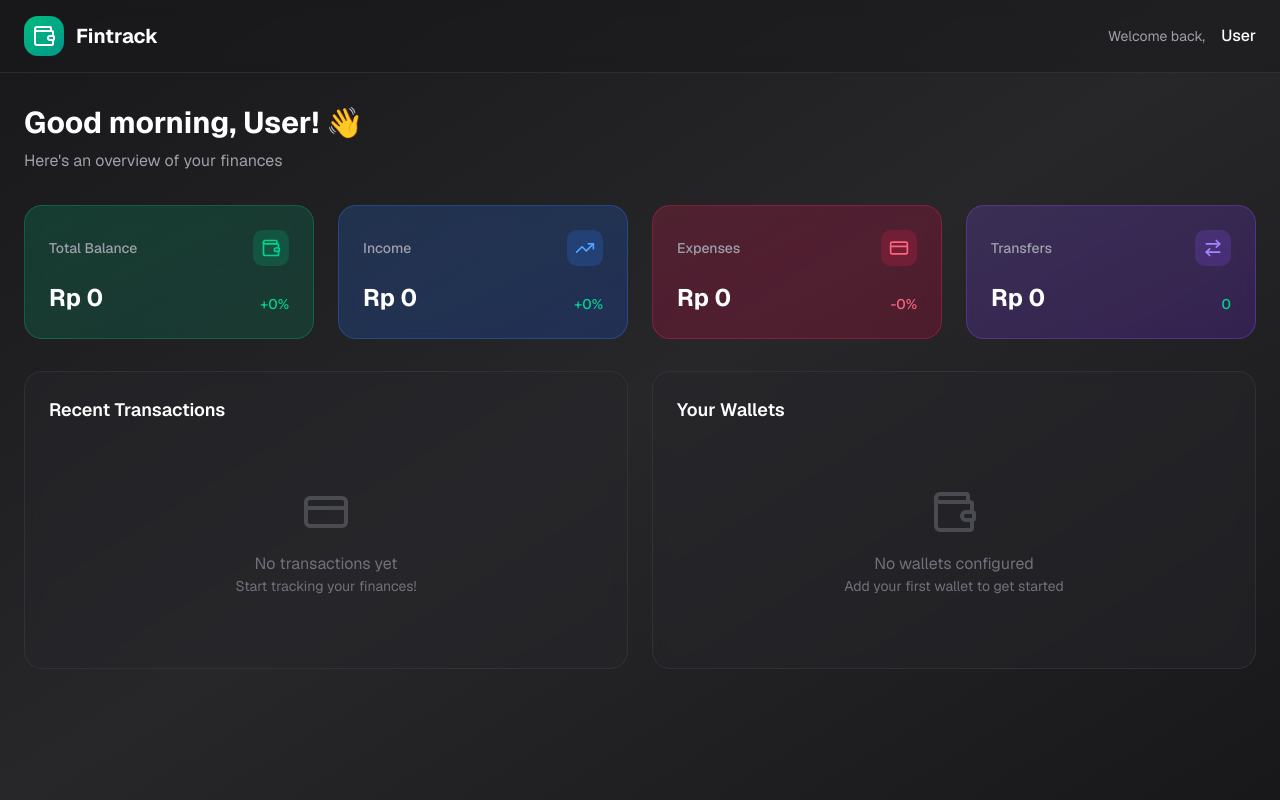
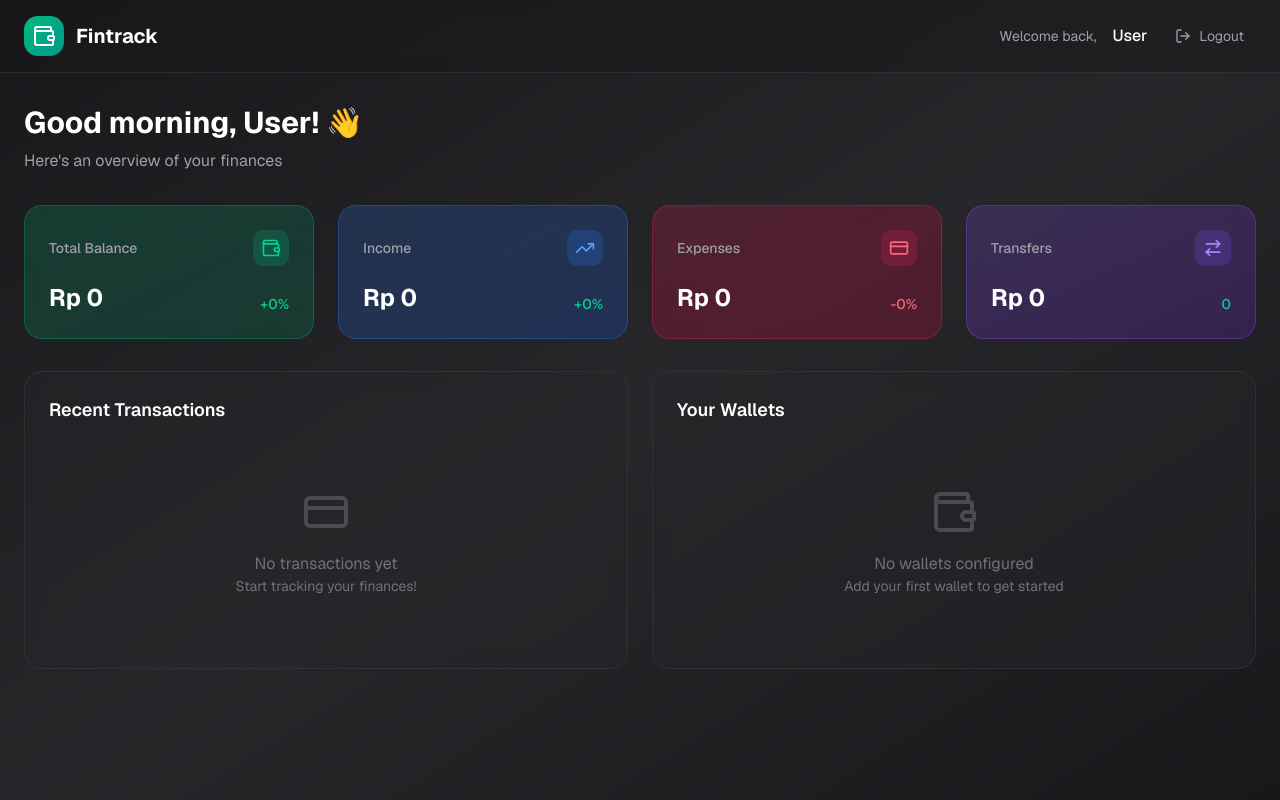
Before and after one commit to dzkrii/fintrack, a Next.js app: page /dashboard in a window 1280 px wide. Built offline with nearby package versions, Linux system fonts and the light colour scheme; no server answers.

Commit message:
feat: Add logout functionality with a dedicated button on the dashboard.

```diff
--- a/app/dashboard/page.tsx
+++ b/app/dashboard/page.tsx
@@ -1,4 +1,5 @@
 import { auth } from '@/auth';
+import { LogoutButton } from '@/components/auth/logout-button';
 import { Wallet, TrendingUp, CreditCard, ArrowRightLeft } from 'lucide-react';
 
 export default async function DashboardPage() {
@@ -20,6 +21,7 @@ export default async function DashboardPage() {
             <div className="flex items-center gap-4">
               <span className="text-zinc-400 text-sm">Welcome back,</span>
               <span className="text-white font-medium">{userName}</span>
+              <LogoutButton />
             </div>
           </div>
         </div>
--- a/app/lib/actions.ts
+++ b/app/lib/actions.ts
@@ -1,7 +1,11 @@
 'use server';
 
-import { signIn } from '@/auth';
+import { signIn, signOut } from '@/auth';
 import { AuthError } from 'next-auth';
+
+export async function logout() {
+  await signOut({ redirectTo: '/login' });
+}
 
 export async function authenticate(
   prevState: string | undefined,
--- /dev/null
+++ b/components/auth/logout-button.tsx
@@ -0,0 +1,18 @@
+'use client';
+
+import { logout } from '@/app/lib/actions';
+import { LogOut } from 'lucide-react';
+
+export function LogoutButton() {
+  return (
+    <form action={logout}>
+      <button
+        type="submit"
+        className="flex items-center gap-2 px-3 py-2 text-sm text-zinc-400 hover:text-white hover:bg-zinc-700/50 rounded-lg transition-colors"
+      >
+        <LogOut className="h-4 w-4" />
+        Logout
+      </button>
+    </form>
+  );
+}
```
